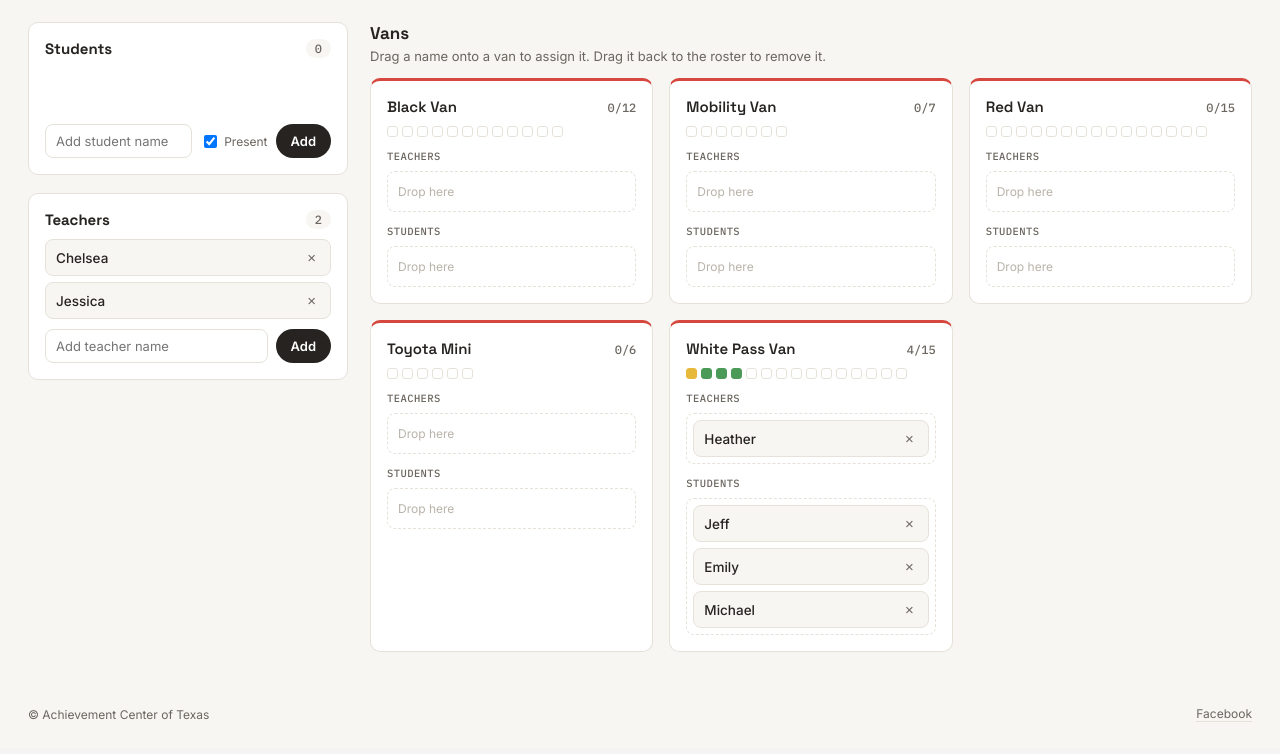
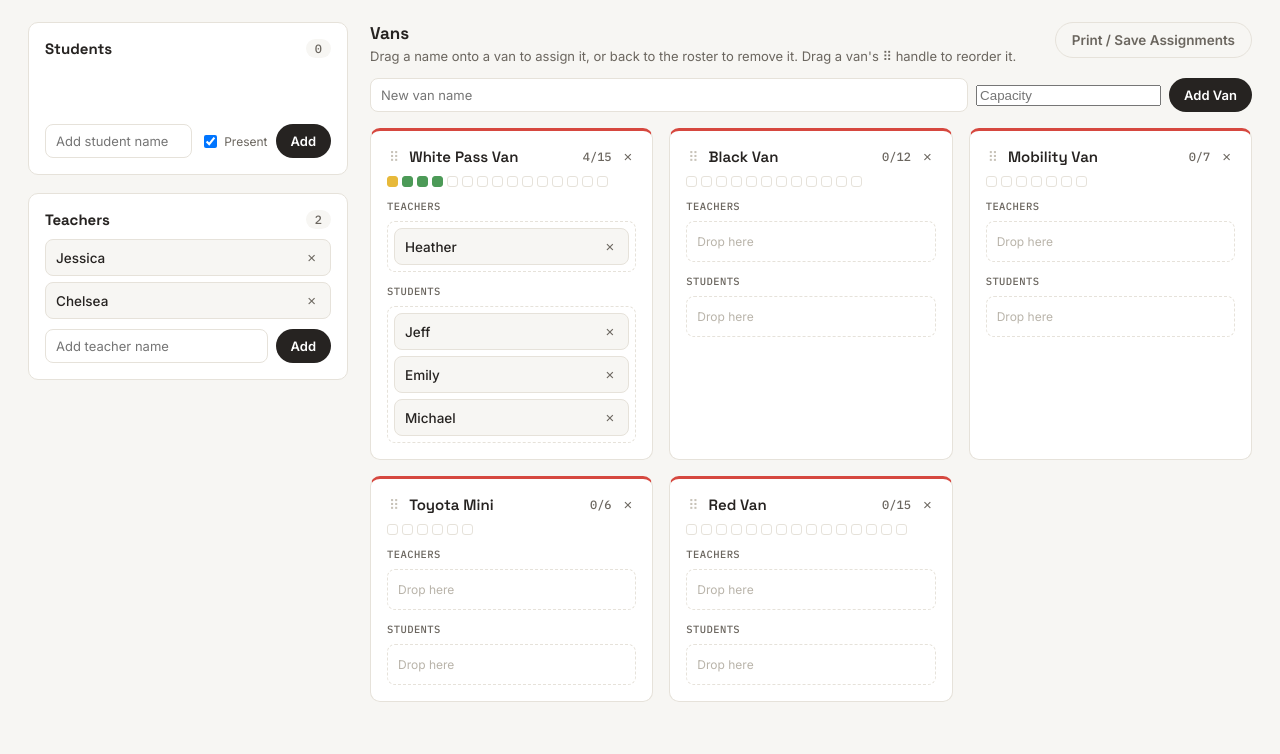
Before and after one commit to drew081705-bit/CompletedACTAppUI, a Flask app: page / in a window 1280 px wide. Shown: the part 73-827 px from the top of the page. Before the commit the page ends 795 px from the top, so only its background shows below. Run offline with Flask 3, Linux system fonts and the light colour scheme; data comes from the database, SQL or seed files in the repository; both versions use the stored data as it was after the commit.

Commit message:
Add van CRUD + reordering, remove ratio limit, add print export

```diff
--- a/app.py
+++ b/app.py
@@ -3,6 +3,7 @@ from flask import Flask, render_template, jsonify, request
 from flask_sqlalchemy import SQLAlchemy
 
 app = Flask(__name__)
+app.json.sort_keys = False  # preserve our van ordering — Flask sorts JSON keys by default
 
 # ──────────────────────────────────────────────────────────────
 # DATABASE SETUP
@@ -25,6 +26,7 @@ class Van(db.Model):
     id = db.Column(db.Integer, primary_key=True)
     name = db.Column(db.String(80), unique=True, nullable=False)
     capacity = db.Column(db.Integer, nullable=False)
+    order_index = db.Column(db.Integer, nullable=False, default=0)
 
     students = db.relationship("Student", backref="van", lazy=True)
     teachers = db.relationship("Teacher", backref="van", lazy=True)
@@ -57,8 +59,6 @@ def can_assign_student(van):
         return False, "Adding a student would exceed van capacity."
     if len(van.teachers) == 0:
         return False, "Each van must have at least one teacher before assigning students."
-    if len(van.students) + 1 > 2 * len(van.teachers):
-        return False, "Cannot assign more than 2 students per 1 teacher."
     return True, ""
 
 
@@ -182,6 +182,47 @@ def reset_assignments():
     db.session.commit()
 
 
+def add_van(name, capacity):
+    name = name.strip()
+    if not name:
+        return "Van name cannot be blank."
+    if Van.query.filter_by(name=name).first() is not None:
+        return f"{name} already exists."
+    try:
+        capacity = int(capacity)
+    except (TypeError, ValueError):
+        return "Capacity must be a number."
+    if capacity < 1:
+        return "Capacity must be at least 1."
+    max_order = db.session.query(db.func.max(Van.order_index)).scalar()
+    next_order = (max_order + 1) if max_order is not None else 0
+    db.session.add(Van(name=name, capacity=capacity, order_index=next_order))
+    db.session.commit()
+    return f"Van {name} added."
+
+
+def delete_van(van_name):
+    van = Van.query.filter_by(name=van_name).first()
+    if van is None:
+        return f"{van_name} does not exist."
+    for student in van.students:
+        student.van_id = None
+    for teacher in van.teachers:
+        teacher.van_id = None
+    db.session.delete(van)
+    db.session.commit()
+    return f"Van {van_name} deleted. Anyone assigned to it is now unassigned."
+
+
+def reorder_vans(ordered_names):
+    vans_by_name = {v.name: v for v in Van.query.all()}
+    for index, name in enumerate(ordered_names):
+        van = vans_by_name.get(name)
+        if van is not None:
+            van.order_index = index
+    db.session.commit()
+
+
 # ──────────────────────────────────────────────────────────────
 # STATE SERIALIZATION — turns the database into JSON for the browser
 # ──────────────────────────────────────────────────────────────
@@ -207,7 +248,7 @@ def get_state():
                 "teachers": [t.name for t in v.teachers],
                 "occupants": total_occupants(v),
             }
-            for v in Van.query.all()
+            for v in Van.query.order_by(Van.order_index).all()
         },
     }
 
@@ -223,12 +264,11 @@ def seed_if_empty():
         return  # database already has real data — never overwrite it
 
     db.session.add_all([
-        Van(name="Mobility Van", capacity=7),
-        Van(name="Toyota Mini", capacity=6),
-        Van(name="Dodge Mini", capacity=6),
-        Van(name="Red Van", capacity=15),
-        Van(name="White Pass Van", capacity=15),
-        Van(name="Black Van", capacity=12),
+        Van(name="Mobility Van", capacity=7, order_index=0),
+        Van(name="Toyota Mini", capacity=6, order_index=1),
+        Van(name="Red Van", capacity=15, order_index=2),
+        Van(name="White Pass Van", capacity=15, order_index=3),
+        Van(name="Black Van", capacity=12, order_index=4),
     ])
     db.session.add_all([
         Student(name="Jeff", present=True, class_name="Yellow"),
@@ -325,6 +365,27 @@ def api_delete_teacher():
     return jsonify({"message": message, "state": get_state()})
 
 
+@app.route("/api/add_van", methods=["POST"])
+def api_add_van():
+    data = request.get_json()
+    message = add_van(data["name"], data["capacity"])
+    return jsonify({"message": message, "state": get_state()})
+
+
+@app.route("/api/delete_van", methods=["POST"])
+def api_delete_van():
+    data = request.get_json()
+    message = delete_van(data["name"])
+    return jsonify({"message": message, "state": get_state()})
+
+
+@app.route("/api/reorder_vans", methods=["POST"])
+def api_reorder_vans():
+    data = request.get_json()
+    reorder_vans(data["order"])
+    return jsonify({"message": "Van order updated.", "state": get_state()})
+
+
 @app.route("/api/reset", methods=["POST"])
 def api_reset():
     reset_assignments()
--- a/static/script.js
+++ b/static/script.js
@@ -33,7 +33,8 @@ function looksLikeError(msg) {
     m.includes('not ') ||
     m.includes('does not') ||
     m.includes('already') ||
-    m.includes('blank')
+    m.includes('blank') ||
+    m.includes('must')
   );
 }
 
@@ -149,19 +150,50 @@ function render(newState) {
   Object.entries(state.vans).forEach(([vanName, van], idx) => {
     const card = document.createElement('div');
     card.className = 'van-card';
+    card.dataset.van = vanName;
 
     const header = document.createElement('div');
     header.className = 'van-card__header';
+
+    const title = document.createElement('div');
+    title.className = 'van-card__title';
+    const handle = document.createElement('span');
+    handle.className = 'van-card__handle';
+    handle.title = 'Drag to reorder';
+    handle.textContent = '\u283F';
+    title.appendChild(handle);
     const nameEl = document.createElement('span');
     nameEl.className = 'van-card__name';
     nameEl.textContent = vanName;
-    header.appendChild(nameEl);
+    title.appendChild(nameEl);
+    header.appendChild(title);
+
+    const headerRight = document.createElement('div');
+    headerRight.className = 'van-card__header-right';
     const occ = document.createElement('span');
     occ.className =
       'van-card__occupancy' +
       (van.occupants >= van.capacity ? ' van-card__occupancy--full' : '');
     occ.textContent = `${van.occupants}/${van.capacity}`;
-    header.appendChild(occ);
+    headerRight.appendChild(occ);
+    const deleteBtn = document.createElement('button');
+    deleteBtn.className = 'van-card__delete';
+    deleteBtn.type = 'button';
+    deleteBtn.title = 'Delete van';
+    deleteBtn.textContent = '\u00d7';
+    deleteBtn.addEventListener('click', async () => {
+      const hasOccupants = van.occupants > 0;
+      const confirmMsg = hasOccupants
+        ? `Delete ${vanName}? ${van.occupants} assigned to it will be unassigned.`
+        : `Delete ${vanName}?`;
+      if (!confirm(confirmMsg)) return;
+      const res = await api('delete_van', { name: vanName });
+      showMessage(res.message, looksLikeError(res.message));
+      render(res.state);
+    });
+    headerRight.appendChild(deleteBtn);
+    header.appendChild(headerRight);
+
     card.appendChild(header);
 
     const strip = document.createElement('div');
@@ -251,6 +283,28 @@ function initSortables() {
     });
     sortables.push(s);
   });
+
+  // Reordering the vans themselves is a separate Sortable instance, scoped
+  // to only start dragging from the ⠿ handle — otherwise it would conflict
+  // with dragging student/teacher chips around inside each card.
+  const grid = document.getElementById('vanGrid');
+  const gridSortable = new Sortable(grid, {
+    handle: '.van-card__handle',
+    animation: 150,
+    forceFallback: true,
+    fallbackTolerance: 3,
+    onStart: () => {
+      isDragging = true;
+    },
+    onEnd: async (evt) => {
+      isDragging = false;
+      if (evt.oldIndex === evt.newIndex) return;
+      const order = Array.from(grid.children).map((card) => card.dataset.van);
+      const res = await api('reorder_vans', { order });
+      render(res.state);
+    },
+  });
+  sortables.push(gridSortable);
 }
 
 async function handleMove(evt, personType) {
@@ -296,6 +350,22 @@ document.getElementById('addTeacherForm').addEventListener('submit', async (e) =
   const res = await api('add_teacher', { name });
   showMessage(res.message, looksLikeError(res.message));
   if (!looksLikeError(res.message)) input.value = '';
+  render(res.state);
+});
+
+document.getElementById('addVanForm').addEventListener('submit', async (e) => {
+  e.preventDefault();
+  const nameInput = document.getElementById('vanNameInput');
+  const capacityInput = document.getElementById('vanCapacityInput');
+  const name = nameInput.value.trim();
+  const capacity = capacityInput.value;
+  if (!name || !capacity) return;
+  const res = await api('add_van', { name, capacity });
+  showMessage(res.message, looksLikeError(res.message));
+  if (!looksLikeError(res.message)) {
+    nameInput.value = '';
+    capacityInput.value = '';
+  }
   render(res.state);
 });
 
@@ -370,6 +440,71 @@ document.addEventListener('visibilitychange', () => {
   }
 });
 
+// ── Print / export ──
+
+function escapeHtml(str) {
+  const div = document.createElement('div');
+  div.textContent = str;
+  return div.innerHTML;
+}
+
+function buildPrintReport() {
+  const el = document.getElementById('printReport');
+  const generated = new Date().toLocaleString();
+
+  let html = `<h1>Dispatch — Van Assignments</h1>`;
+  html += `<p class="print-meta">Generated ${generated}</p>`;
+
+  Object.entries(state.vans).forEach(([vanName, van]) => {
+    html += `<div class="print-van">`;
+    html += `<h2>${escapeHtml(vanName)} <span class="print-occ">(${van.occupants}/${van.capacity})</span></h2>`;
+
+    html += `<h3>Teachers</h3><ul>`;
+    html += van.teachers.length
+      ? van.teachers.map((n) => `<li>${escapeHtml(n)}</li>`).join('')
+      : `<li class="print-empty">None assigned</li>`;
+    html += `</ul>`;
+
+    html += `<h3>Students</h3><ul>`;
+    html += van.students.length
+      ? van.students.map((n) => `<li>${escapeHtml(n)}</li>`).join('')
+      : `<li class="print-empty">None assigned</li>`;
+    html += `</ul></div>`;
+  });
+
+  const unassignedStudents = Object.entries(state.students).filter(
+    ([, d]) => !d.assigned_van
+  );
+  const unassignedTeachers = Object.entries(state.teachers).filter(
+    ([, d]) => !d.assigned_van
+  );
+
+  html += `<div class="print-van"><h2>Not Yet Assigned</h2>`;
+  html += `<h3>Students</h3><ul>`;
+  html += unassignedStudents.length
+    ? unassignedStudents
+        .map(
+          ([n, d]) =>
+            `<li>${escapeHtml(n)}${d.present ? '' : ' <span class="print-absent">(absent)</span>'}</li>`
+        )
+        .join('')
+    : `<li class="print-empty">None</li>`;
+  html += `</ul>`;
+
+  html += `<h3>Teachers</h3><ul>`;
+  html += unassignedTeachers.length
+    ? unassignedTeachers.map(([n]) => `<li>${escapeHtml(n)}</li>`).join('')
+    : `<li class="print-empty">None</li>`;
+  html += `</ul></div>`;
+
+  el.innerHTML = html;
+}
+
+document.getElementById('printBtn').addEventListener('click', () => {
+  buildPrintReport();
+  window.print();
+});
+
 // ── Init ──
 
 fetchState().then((initialState) => {
--- a/static/style.css
+++ b/static/style.css
@@ -325,7 +325,13 @@ body {
 
 /* ── Fleet / van grid ── */
 
-.fleet__header { margin-bottom: 14px; }
+.fleet__header {
+  display: flex;
+  align-items: flex-start;
+  justify-content: space-between;
+  gap: 12px;
+  margin-bottom: 14px;
+}
 .fleet__header h2 {
   font-family: var(--font-display);
   font-size: 17px;
@@ -335,6 +341,10 @@ body {
   margin: 0;
   font-size: 13px;
   color: var(--ink-soft);
+}
+
+.inline-form--van {
+  margin: 0 0 16px;
 }
 
 .van-grid {
@@ -356,14 +366,43 @@ body {
 
 .van-card__header {
   display: flex;
+  align-items: center;
+  justify-content: space-between;
+  gap: 8px;
+}
+
+.van-card__title {
+  display: flex;
   align-items: baseline;
-  justify-content: space-between;
+  gap: 8px;
+  min-width: 0;
 }
+
+.van-card__handle {
+  cursor: grab;
+  color: #C7C2B8;
+  font-size: 14px;
+  line-height: 1;
+  touch-action: none;
+  user-select: none;
+  padding: 2px;
+}
+.van-card__handle:active { cursor: grabbing; }
 
 .van-card__name {
   font-family: var(--font-display);
   font-size: 15px;
   font-weight: 600;
+  overflow: hidden;
+  text-overflow: ellipsis;
+  white-space: nowrap;
+}
+
+.van-card__header-right {
+  display: flex;
+  align-items: center;
+  gap: 8px;
+  flex-shrink: 0;
 }
 
 .van-card__occupancy {
@@ -373,6 +412,21 @@ body {
 }
 
 .van-card__occupancy--full { color: var(--red); }
+
+.van-card__delete {
+  border: none;
+  background: none;
+  color: var(--ink-soft);
+  font-size: 15px;
+  line-height: 1;
+  cursor: pointer;
+  padding: 2px 4px;
+}
+.van-card__delete:hover { color: var(--danger); }
+
+.van-grid.sortable-drag-active .van-card {
+  cursor: grabbing;
+}
 
 /* Signature element: seat-dot capacity strip, colors drawn from the logo
    (gold star, green figure, red figure) */
--- a/templates/index.html
+++ b/templates/index.html
@@ -66,13 +66,24 @@
   <!-- VANS -->
   <section class="fleet">
     <div class="fleet__header">
-      <h2>Vans</h2>
-      <p>Drag a name onto a van to assign it. Drag it back to the roster to remove it.</p>
+      <div>
+        <h2>Vans</h2>
+        <p>Drag a name onto a van to assign it, or back to the roster to remove it. Drag a van's ⠿ handle to reorder it.</p>
+      </div>
+      <button id="printBtn" class="btn btn--ghost">Print / Save Assignments</button>
     </div>
+    <form id="addVanForm" class="inline-form inline-form--van">
+      <input type="text" id="vanNameInput" placeholder="New van name" autocomplete="off">
+      <input type="number" id="vanCapacityInput" placeholder="Capacity" min="1" autocomplete="off">
+      <button type="submit" class="btn btn--small">Add Van</button>
+    </form>
     <div id="vanGrid" class="van-grid"></div>
   </section>
 
 </main>
+
+<!-- Built only at print time — see script.js buildPrintReport() -->
+<div id="printReport" class="print-report"></div>
 
 <footer class="footer">
   <span>&copy; Achievement Center of Texas</span>
```
Also changed, not shown: other parts of static/style.css (+84 -0 lines), migrate_add_van_order.py (added, +38 -0 lines), remove_dodge_mini.py (added, +28 -0 lines), data.db.
